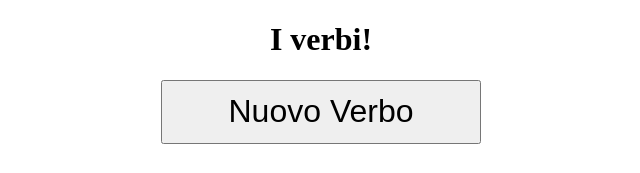
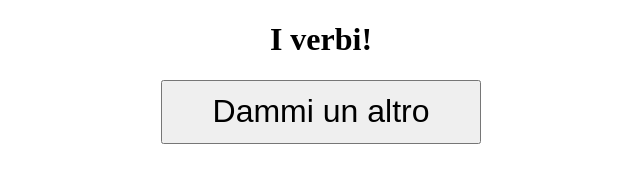
Before and after one commit to balevine/language-tutor, a plain HTML site: page index.html in a window 1280 px wide. Shown: the top 173 px of the page, without its empty margins (319-959 px from the left). Drawn offline with Linux system fonts and the light colour scheme.

Commit message:
Update index.html

```diff
--- a/index.html
+++ b/index.html
@@ -10,7 +10,7 @@
 <h1>I verbi!</h1>
 
 <div id="main">
-<button id="cueButton">Nuovo Verbo</button>
+<button id="cueButton">Dammi un altro</button>
 
 <div id="cue">
   <p>Verb:</p>
```
